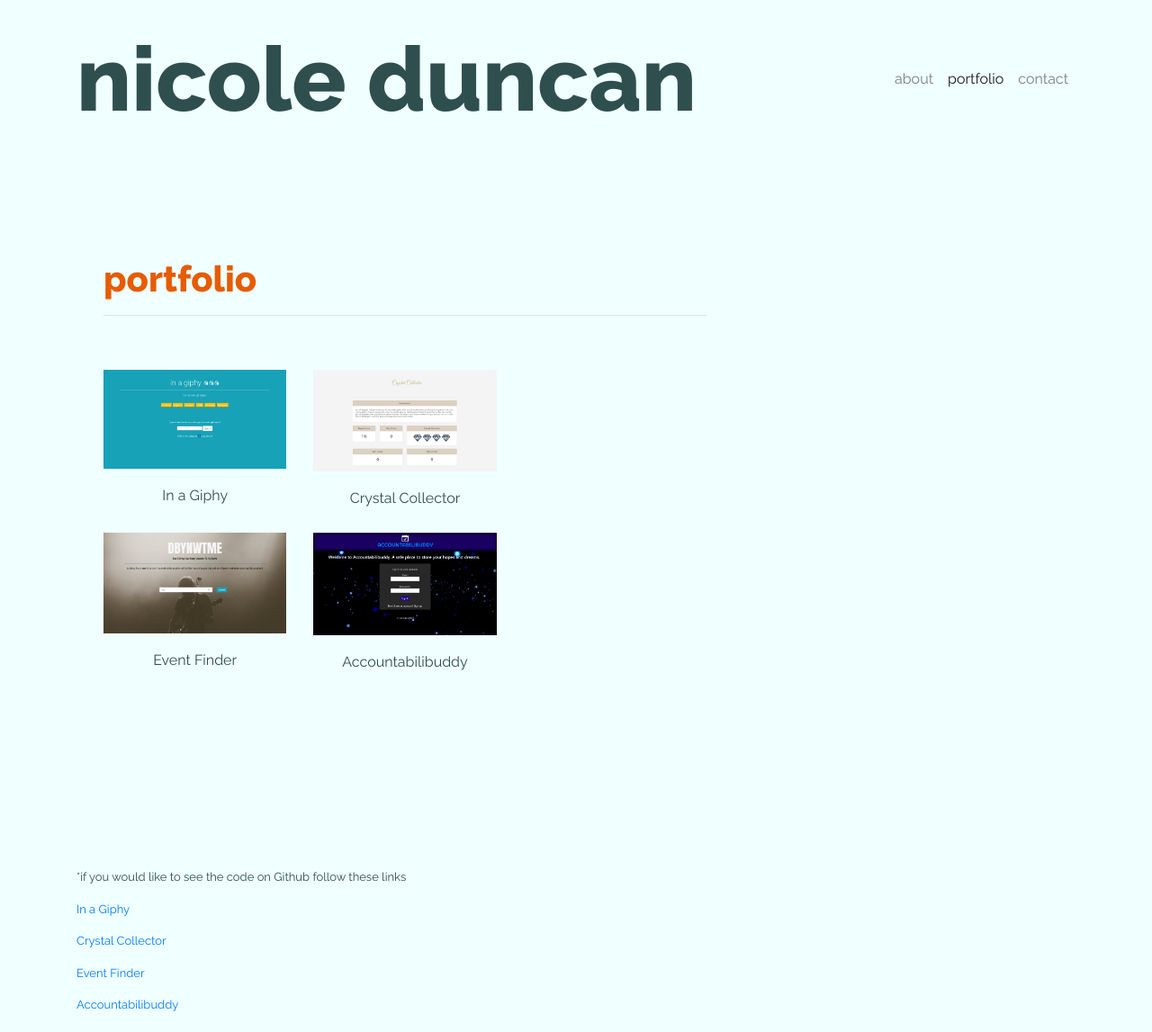
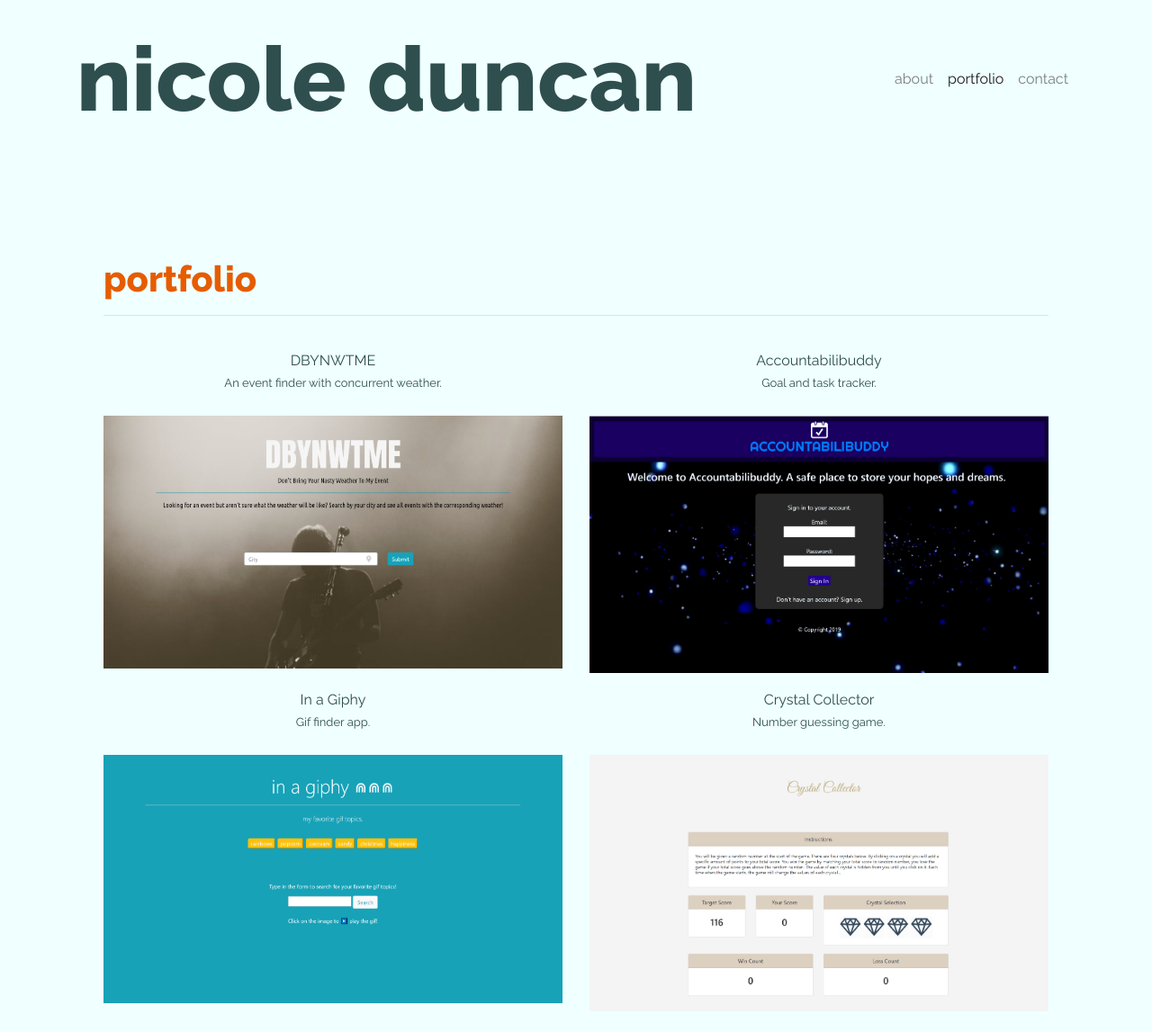
Before and after one commit to thenicoleduncan/portfolio, a plain HTML site: page portfolio.html in a window 1280 px wide. Shown: the top 1147 px of the page at 90% size. Drawn offline with nearby package versions, Linux system fonts and the light colour scheme.

Commit message:
reformatted the portfolio page for a better user experience

```diff
--- a/assets/css/styles.css
+++ b/assets/css/styles.css
@@ -135,6 +135,12 @@ h3 {
   font-size: medium;
 }
 
+h4 {
+  color: #2f4f4f;
+  text-align: center;
+  font-size: small;
+}
+
 
 .extra {
   color: #2f4f4f;
--- a/portfolio.html
+++ b/portfolio.html
@@ -46,42 +46,48 @@
 
   <div class="container">
     <main class="row">
-      <div class="col-md-8">
+      <div class="col-md-12">
         <article class="block">
           <h1 class="block-header">portfolio</h1>
           <hr />
           <br>
           <div class="row">
 
-            <div class="col-sm-4 col-md-12 col-lg-4 ports">
-              <a href="https://thenicoleduncan.github.io/giphy-page/">
-                <img class="img-fluid port-image" src="./assets/imgs/gif-finder.PNG" alt="In a Giphy">
-                <h3>In a Giphy</h3>
+            <div class="col-sm-6 col-md-12 col-lg-6 ports">
+              <h3>DBYNWTME</h3>
+              <h4>An event finder with concurrent weather.</h4>
+              <a href="https://mawil583.github.io/Project-1/">
+                <img class="img-fluid port-image" src="./assets/imgs/DBYNWTME.PNG" alt="Event Finder">
               </a>
             </div>
 
-            <div class="col-sm-4 col-md-12 col-lg-4 ports">
-              <a href="https://thenicoleduncan.github.io/unit-4-game/">
-                <img class="img-fluid port-image" src="./assets/imgs/crystal.PNG" alt="Crystal Collector">
-                <h3>Crystal Collector</h3>
+            <div class="col-sm-6 col-md-12 col-lg-6 ports">
+              <h3>Accountabilibuddy</h3>
+              <h4>Goal and task tracker.</h4>
+              <a href="https://project-2-is-good.herokuapp.com/">
+                <img class="img-fluid port-image" src="./assets/imgs/Accountabilibuddy.PNG" alt="Accountabilibuddy">
               </a>
             </div>
+
+
 
           </div>
 
           <div class="row">
 
-            <div class="col-sm-4 col-md-12 col-lg-4 ports">
-              <a href="https://mawil583.github.io/Project-1/">
-                <img class="img-fluid port-image" src="./assets/imgs/DBYNWTME.PNG" alt="Event Finder">
-                <h3>Event Finder</h3>
+            <div class="col-sm-6 col-md-12 col-lg-6 ports">
+              <h3>In a Giphy</h3>
+              <h4>Gif finder app.</h4>
+              <a href="https://thenicoleduncan.github.io/giphy-page/">
+                <img class="img-fluid port-image" src="./assets/imgs/gif-finder.PNG" alt="In a Giphy">
               </a>
             </div>
 
-            <div class="col-sm-4 col-md-12 col-lg-4 ports">
-              <a href="https://project-2-is-good.herokuapp.com/">
-                <img class="img-fluid port-image" src="./assets/imgs/Accountabilibuddy.PNG" alt="Accountabilibuddy">
-                <h3>Accountabilibuddy</h3>
+            <div class="col-sm-6 col-md-12 col-lg-6 ports">
+              <h3>Crystal Collector</h3>
+              <h4>Number guessing game.</h4>
+              <a href="https://thenicoleduncan.github.io/unit-4-game/">
+                <img class="img-fluid port-image" src="./assets/imgs/crystal.PNG" alt="Crystal Collector">
               </a>
             </div>
 
@@ -95,12 +101,11 @@
 
     <br>
     <br>
-    <br>
 
 
     <div class="extra">
 
-      <p>*if you would like to see the code on Github follow these links</p>
+      <p>Github Links:</p>
 
 
       <a href="https://github.com/thenicoleduncan/giphy-page">
```
Also changed, not shown: contact.html (+1 -1 lines), index.html (+1 -1 lines).
